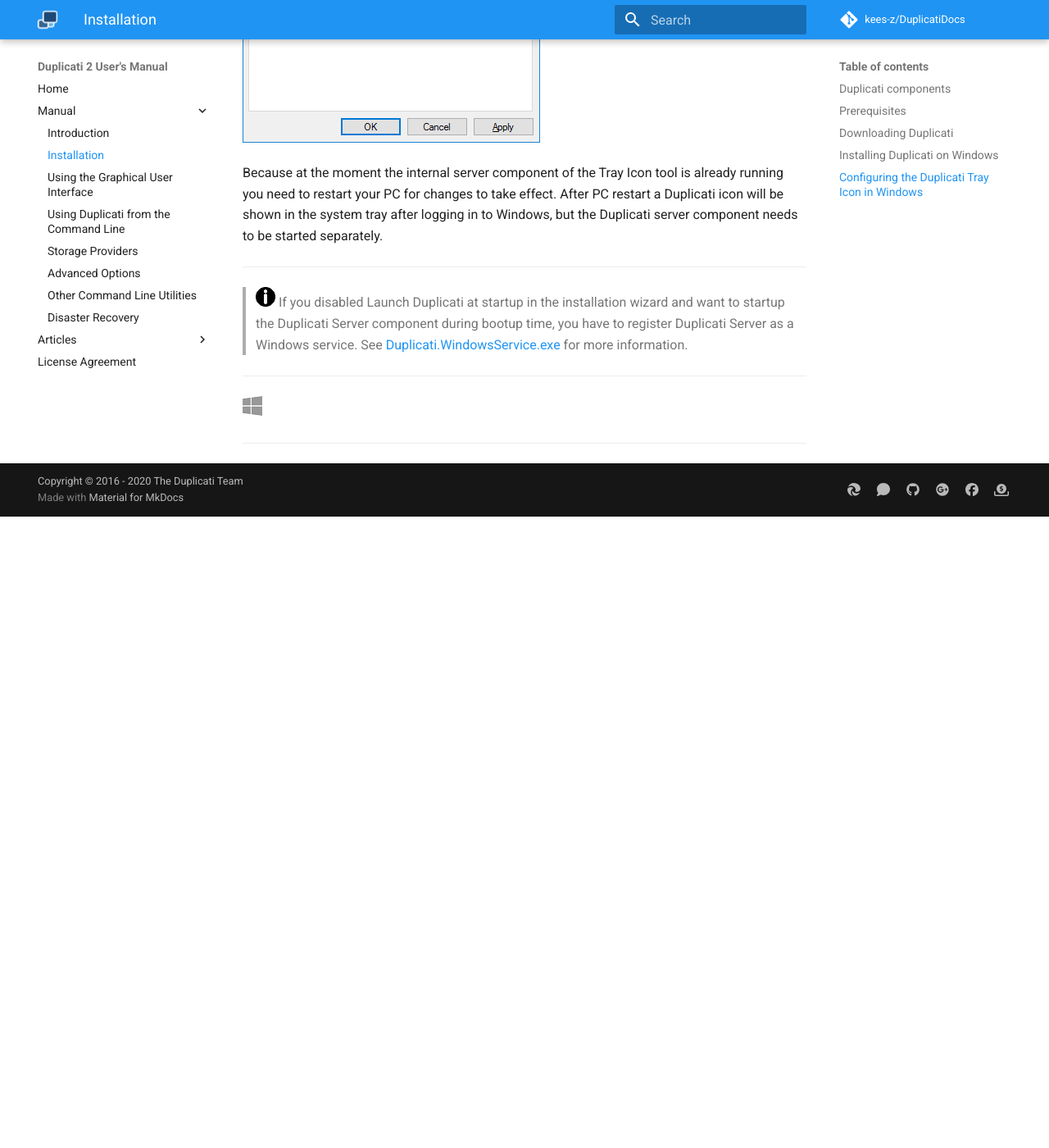
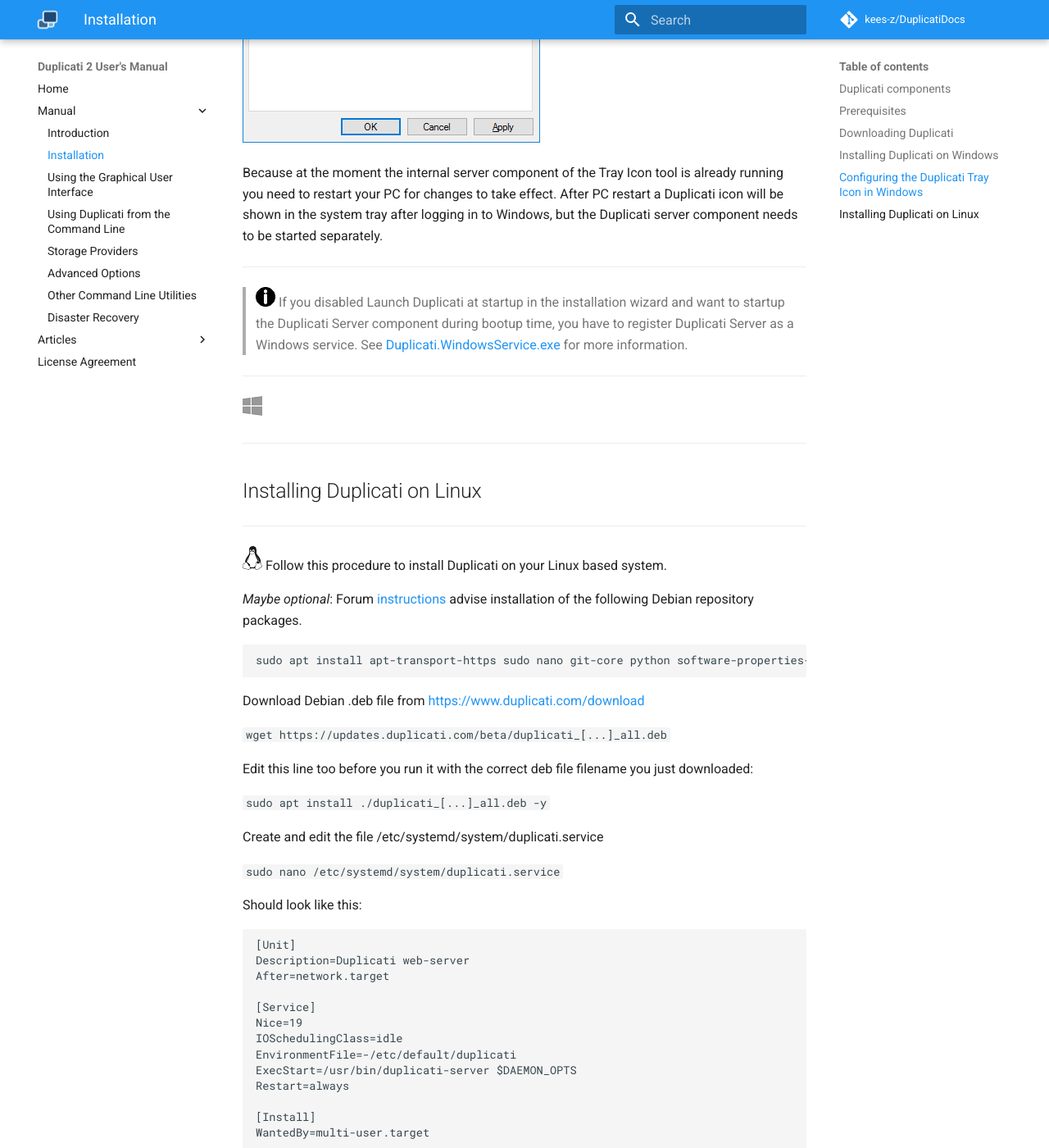
Before and after one commit to kees-z/DuplicatiDocs, an MkDocs documentation site: the page built from docs/02-installation.md, in a window 1280 px wide and 1400 px high, scrolled down 10050 px. Shown: the whole window at 82% size. Built offline with MkDocs 1.6.1 and Material for MkDocs 9.7.7, drawn with Linux system fonts in a browser that asks for light colours; comment, search, counter and statistics services are not loaded; old or Windows-style settings are respelled for this version of MkDocs; before the commit the page ends 10680 px from its top, so only the background shows below that; some of the changed text lies outside the part shown.

Commit message:
Installation instructions for the Duplicate .deb package on Linux

````diff
--- a/docs/02-installation.md
+++ b/docs/02-installation.md
@@ -271,3 +271,68 @@ Because at the moment the internal server component of the Tray Icon tool is alr
 ![](icon_windows_end.png)
 
 *****
+
+## Installing Duplicati on Linux
+
+*****
+![](icon_linux_begin.png) Follow this procedure to install Duplicati on your Linux based system.
+
+*Maybe optional*: Forum [instructions](https://forum.duplicati.com/t/how-to-install-duplicati-on-debian-stretch/4722) advise installation of the following Debian repository packages.
+
+```nohighlight
+sudo apt install apt-transport-https sudo nano git-core python software-properties-common dirmngr -y
+```
+Download Debian .deb file from [https://www.duplicati.com/download](https://www.duplicati.com/download)
+
+```wget https://updates.duplicati.com/beta/duplicati_[...]_all.deb```
+
+Edit this line too before you run it with the correct deb file filename you just downloaded:
+
+```sudo apt install ./duplicati_[...]_all.deb -y```
+
+Create and edit the file /etc/systemd/system/duplicati.service
+
+`sudo nano /etc/systemd/system/duplicati.service`
+
+Should look like this:
+```nohighlight
+[Unit]
+Description=Duplicati web-server
+After=network.target
+
+[Service]
+Nice=19
+IOSchedulingClass=idle
+EnvironmentFile=-/etc/default/duplicati
+ExecStart=/usr/bin/duplicati-server $DAEMON_OPTS
+Restart=always
+
+[Install]
+WantedBy=multi-user.target
+```
+
+Edit the file /etc/default/duplicati and add DAEMON_OPTS options to your liking:
+`sudo nano /etc/default/duplicati`
+
+```nohighlight
+# Defaults for duplicati initscript
+# sourced by /etc/init.d/duplicati
+# installed at /etc/default/duplicati by the maintainer scripts
+
+#
+# This is a POSIX shell fragment
+#
+
+# Additional options that are passed to the Daemon.
+DAEMON_OPTS="--webservice-interface=any --webservice-port=8200 --portable-mode"
+
+Enable, start and check running status of the duplicati service:
+sudo systemctl enable duplicati.service
+sudo systemctl daemon-reload
+sudo systemctl start duplicati.service
+sudo systemctl status duplicati.service
+```
+
+![](icon_linux_end.png)
+
+*****
````
